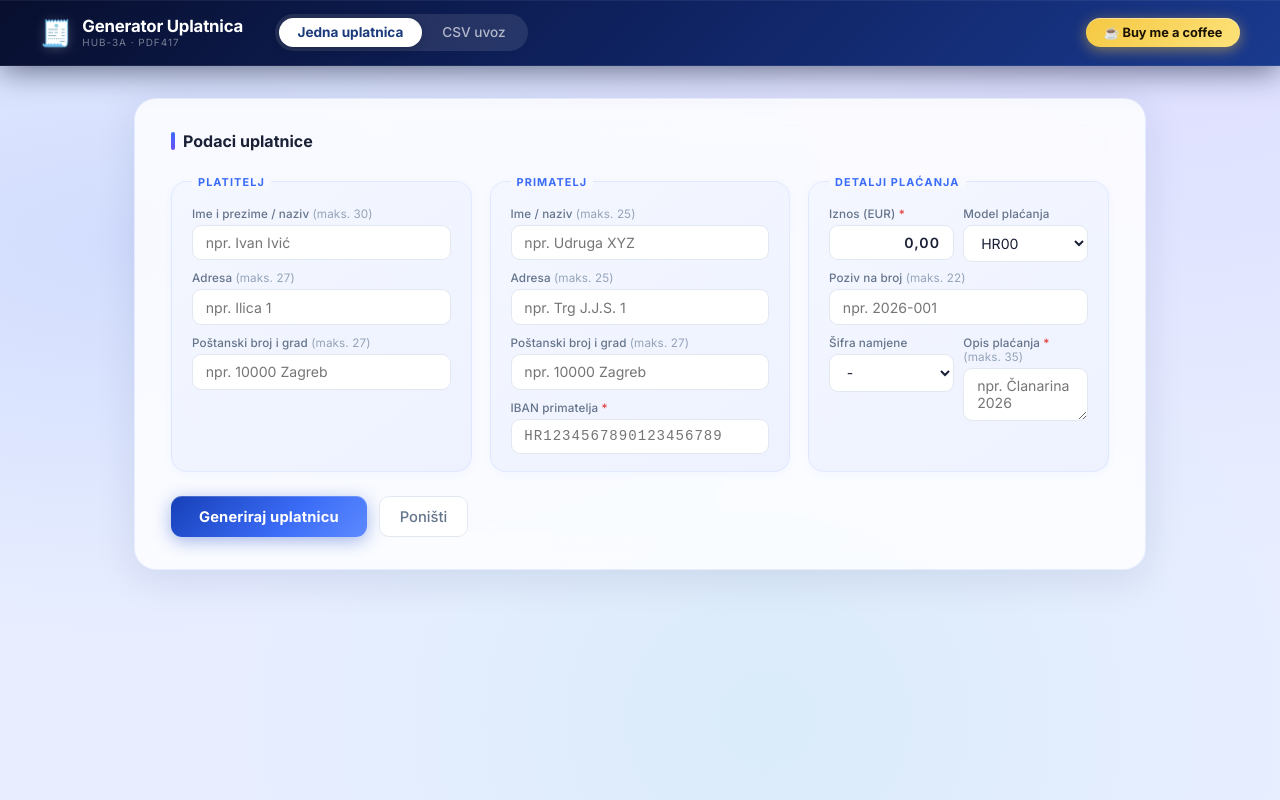
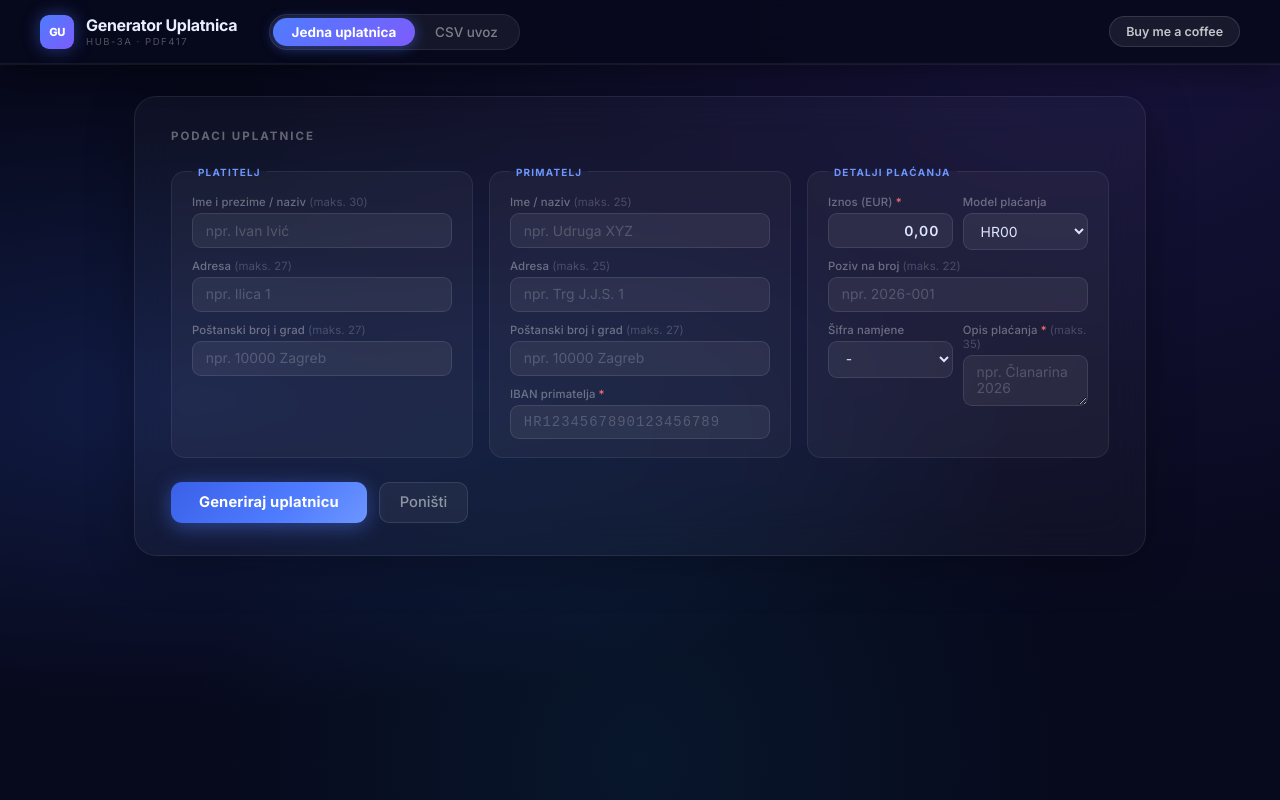
Before and after one commit to ChessSparks/GeneratorUplatnica, a Vue app: page / in a window 1280 px wide. Built offline with nearby package versions, Linux system fonts and the light colour scheme.

Commit message:
changing to the style

```diff
--- a/src/App.vue
+++ b/src/App.vue
@@ -3,10 +3,7 @@
     <div v-if="loading" class="splash">
       <div class="splash-card">
         <div class="splash-logo">
-          <div class="splash-icon">
-            <span class="splash-icon-doc">📄</span>
-            <span class="splash-icon-badge">HRK</span>
-          </div>
+          <div class="splash-mark"></div>
         </div>
         <h1 class="splash-title">Generator<br>Uplatnica</h1>
         <p class="splash-sub">HUB-3A · PDF417 barkod · CSV uvoz</p>
@@ -18,7 +15,7 @@
   <div id="app">
     <header class="app-header">
       <div class="app-brand">
-        <div class="app-brand-icon">🧾</div>
+        <div class="app-brand-mark">GU</div>
         <div class="app-brand-text">
           <span class="app-brand-title">Generator Uplatnica</span>
           <span class="app-brand-sub">HUB-3A · PDF417</span>
@@ -41,7 +38,7 @@
         </button>
       </nav>
       <a class="bmc-btn" href="https://buymeacoffee.com/sparkschess" target="_blank" rel="noopener">
-        ☕ Buy me a coffee
+        Buy me a coffee
       </a>
     </header>
 
@@ -52,7 +49,7 @@
         <template v-if="singleSlip">
           <div class="preview-bar">
             <span class="preview-label">Pregled uplatnice</span>
-            <button class="btn-print" @click="printSlips">🖨 Ispiši / Spremi PDF</button>
+            <button class="btn-print" @click="printSlips">Ispiši / Spremi PDF</button>
           </div>
           <div class="print-area">
             <PaymentSlip :userData="singleSlip" @barcode-generated="onBarcodeGenerated" />
@@ -66,7 +63,7 @@
         <template v-if="csvSlips.length > 0">
           <div class="preview-bar">
             <span class="preview-label">{{ csvSlips.length }} uplatnica(e) učitano</span>
-            <button class="btn-print" @click="printSlips">🖨 Ispiši sve / Spremi PDF</button>
+            <button class="btn-print" @click="printSlips">Ispiši sve / Spremi PDF</button>
           </div>
           <div class="print-area">
             <PaymentSlip
@@ -135,13 +132,13 @@ export default {
 
 body {
   font-family: 'Inter', Arial, sans-serif;
-  background: #e8eeff;
+  background: #07091c;
   background-image:
-    radial-gradient(ellipse at 10% 30%, rgba(59, 108, 247, 0.13) 0%, transparent 50%),
-    radial-gradient(ellipse at 90% 0%,  rgba(120, 80, 255, 0.10) 0%, transparent 50%),
-    radial-gradient(ellipse at 60% 90%, rgba(30, 200, 180, 0.07) 0%, transparent 50%);
+    radial-gradient(ellipse at 15% 50%, rgba(63, 114, 255, 0.18) 0%, transparent 55%),
+    radial-gradient(ellipse at 85% 5%,  rgba(120, 80, 255, 0.14) 0%, transparent 55%),
+    radial-gradient(ellipse at 50% 95%, rgba(20, 180, 220, 0.08) 0%, transparent 50%);
   min-height: 100vh;
-  color: #1a2035;
+  color: #dde6ff;
   -webkit-font-smoothing: antialiased;
 }
 
@@ -151,7 +148,7 @@ body {
 .splash {
   position: fixed;
   inset: 0;
-  background: linear-gradient(145deg, #080e2a 0%, #0d1f50 50%, #0a1530 100%);
+  background: #07091c;
   display: flex;
   align-items: center;
   justify-content: center;
@@ -159,54 +156,62 @@ body {
 }
 
 .splash-card { text-align: center; color: white; user-select: none; }
-.splash-logo { margin-bottom: 1.5rem; }
+.splash-logo { margin-bottom: 2rem; }
 
-.splash-icon {
+.splash-mark {
+  width: 52px;
+  height: 64px;
+  background: linear-gradient(145deg, #4f7cff 0%, #7c5cfc 100%);
+  border-radius: 10px 10px 10px 10px;
+  margin: 0 auto;
   position: relative;
-  display: inline-block;
-  font-size: 5.5rem;
-  line-height: 1;
-  filter: drop-shadow(0 8px 24px rgba(59,108,247,0.5));
+  box-shadow: 0 0 40px rgba(79,124,255,0.5), 0 0 80px rgba(124,92,252,0.25);
 }
 
-.splash-icon-badge {
+.splash-mark::before {
+  content: '';
   position: absolute;
-  bottom: 8px;
-  right: -16px;
-  background: linear-gradient(135deg, #f0c040, #f5d060);
-  color: #1a1a1a;
-  font-size: 0.6rem;
-  font-weight: 900;
-  padding: 3px 6px;
-  border-radius: 5px;
-  letter-spacing: 0.5px;
-  box-shadow: 0 2px 8px rgba(240,192,64,0.5);
+  top: 0; right: 0;
+  width: 16px; height: 16px;
+  background: #07091c;
+  clip-path: polygon(100% 0, 0 0, 100% 100%);
+  border-radius: 0 10px 0 0;
+}
+
+.splash-mark::after {
+  content: '';
+  position: absolute;
+  bottom: 14px; left: 10px; right: 10px;
+  height: 2px;
+  background: rgba(255,255,255,0.5);
+  border-radius: 2px;
+  box-shadow: 0 -8px 0 rgba(255,255,255,0.35), 0 -16px 0 rgba(255,255,255,0.2);
 }
 
 .splash-title {
-  font-size: 2.4rem;
+  font-size: 2.6rem;
   font-weight: 800;
-  letter-spacing: -0.5px;
-  line-height: 1.15;
-  margin-bottom: 0.6rem;
-  background: linear-gradient(135deg, #ffffff 30%, rgba(255,255,255,0.7));
+  letter-spacing: -1px;
+  line-height: 1.1;
+  margin-bottom: 0.65rem;
+  background: linear-gradient(135deg, #fff 20%, rgba(180,200,255,0.8));
   -webkit-background-clip: text;
   -webkit-text-fill-color: transparent;
   background-clip: text;
 }
 
 .splash-sub {
-  font-size: 0.72rem;
-  color: rgba(255,255,255,0.4);
-  letter-spacing: 2px;
+  font-size: 0.68rem;
+  color: rgba(255,255,255,0.3);
+  letter-spacing: 2.5px;
   text-transform: uppercase;
-  margin-bottom: 2.25rem;
+  margin-bottom: 2.5rem;
 }
 
 .splash-bar {
-  width: 200px;
-  height: 3px;
-  background: rgba(255,255,255,0.1);
+  width: 180px;
+  height: 2px;
+  background: rgba(255,255,255,0.08);
   border-radius: 999px;
   margin: 0 auto;
   overflow: hidden;
@@ -215,7 +220,8 @@ body {
 .splash-bar-fill {
   height: 100%;
   width: 0%;
-  background: linear-gradient(90deg, #3b6cf7, #f0c040);
+  background: linear-gradient(90deg, #4f7cff, #7c5cfc, #4f7cff);
+  background-size: 200% 100%;
   border-radius: 999px;
   animation: splash-progress 2.8s ease-out forwards;
 }
@@ -226,19 +232,21 @@ body {
   100% { width: 100%; }
 }
 
-.splash-fade-leave-active { transition: opacity 0.5s ease; }
+.splash-fade-leave-active { transition: opacity 0.6s ease; }
 .splash-fade-leave-to { opacity: 0; }
 
 /* ── Header ── */
 .app-header {
-  background: linear-gradient(135deg, #080f2e 0%, #0f2260 50%, #1a3a8f 100%);
+  background: rgba(7, 9, 28, 0.88);
+  backdrop-filter: blur(24px);
+  -webkit-backdrop-filter: blur(24px);
   color: white;
-  padding: 0.9rem 2.5rem;
+  padding: 0.85rem 2.5rem;
   display: flex;
   align-items: center;
   gap: 2rem;
-  box-shadow: 0 4px 32px rgba(8, 15, 46, 0.6), 0 1px 0 rgba(255,255,255,0.06) inset;
-  border-bottom: 1px solid rgba(255,255,255,0.08);
+  box-shadow: 0 1px 0 rgba(255,255,255,0.06), 0 8px 32px rgba(0,0,0,0.4);
+  border-bottom: 1px solid rgba(255,255,255,0.06);
   position: sticky;
   top: 0;
   z-index: 100;
@@ -247,14 +255,24 @@ body {
 .app-brand {
   display: flex;
   align-items: center;
-  gap: 0.65rem;
+  gap: 0.75rem;
   flex-shrink: 0;
 }
 
-.app-brand-icon {
-  font-size: 1.6rem;
-  line-height: 1;
-  filter: drop-shadow(0 2px 6px rgba(255,255,255,0.2));
+.app-brand-mark {
+  width: 34px;
+  height: 34px;
+  background: linear-gradient(135deg, #4f7cff 0%, #7c5cfc 100%);
+  border-radius: 9px;
+  display: flex;
+  align-items: center;
+  justify-content: center;
+  font-size: 0.7rem;
+  font-weight: 900;
+  letter-spacing: -0.5px;
+  color: white;
+  box-shadow: 0 0 18px rgba(79,124,255,0.45);
+  flex-shrink: 0;
 }
 
 .app-brand-text {
@@ -264,25 +282,27 @@ body {
 }
 
 .app-brand-title {
-  font-size: 1.05rem;
+  font-size: 1rem;
   font-weight: 700;
   white-space: nowrap;
-  letter-spacing: -0.2px;
+  letter-spacing: -0.3px;
+  color: #e8eeff;
 }
 
 .app-brand-sub {
-  font-size: 0.62rem;
-  color: rgba(255,255,255,0.45);
-  letter-spacing: 1px;
+  font-size: 0.6rem;
+  color: rgba(255,255,255,0.3);
+  letter-spacing: 1.5px;
   text-transform: uppercase;
 }
 
 /* ── Tabs ── */
 .tabs {
   display: flex;
-  background: rgba(255,255,255,0.1);
+  background: rgba(255,255,255,0.06);
+  border: 1px solid rgba(255,255,255,0.08);
   border-radius: 999px;
-  padding: 4px;
+  padding: 3px;
   gap: 2px;
 }
 
@@ -290,22 +310,22 @@ body {
   padding: 0.38rem 1.15rem;
   border: none;
   background: transparent;
-  color: rgba(255,255,255,0.65);
+  color: rgba(255,255,255,0.45);
   border-radius: 999px;
   cursor: pointer;
-  font-size: 0.85rem;
+  font-size: 0.84rem;
   font-family: inherit;
   font-weight: 500;
   transition: all 0.2s;
 }
 
-.tab-btn:hover { color: white; background: rgba(255,255,255,0.12); }
+.tab-btn:hover { color: rgba(255,255,255,0.85); background: rgba(255,255,255,0.08); }
 
 .tab-btn.active {
-  background: white;
-  color: #1a3a7c;
+  background: linear-gradient(135deg, #4f7cff 0%, #7c5cfc 100%);
+  color: white;
   font-weight: 700;
-  box-shadow: 0 2px 10px rgba(0,0,0,0.18);
+  box-shadow: 0 2px 14px rgba(79,124,255,0.45);
 }
 
 /* ── BMC button ── */
@@ -313,23 +333,23 @@ body {
   margin-left: auto;
   display: inline-flex;
   align-items: center;
-  gap: 0.4rem;
-  padding: 0.45rem 1.1rem;
-  background: linear-gradient(135deg, #f5c842 0%, #fde27a 100%);
-  color: #1a1200;
+  padding: 0.42rem 1rem;
+  background: rgba(255,255,255,0.07);
+  border: 1px solid rgba(255,255,255,0.12);
+  color: rgba(255,255,255,0.75);
   border-radius: 999px;
-  font-size: 0.8rem;
-  font-weight: 700;
+  font-size: 0.78rem;
+  font-weight: 600;
   font-family: inherit;
   text-decoration: none;
   white-space: nowrap;
-  box-shadow: 0 3px 14px rgba(240,192,64,0.5), 0 1px 0 rgba(255,255,255,0.4) inset;
-  transition: transform 0.15s, box-shadow 0.15s;
+  transition: all 0.2s;
 }
 
 .bmc-btn:hover {
-  transform: translateY(-2px);
-  box-shadow: 0 6px 22px rgba(240,192,64,0.65), 0 1px 0 rgba(255,255,255,0.4) inset;
+  background: rgba(255,255,255,0.12);
+  color: white;
+  border-color: rgba(255,255,255,0.2);
 }
 
 /* ── Main layout ── */
@@ -345,19 +365,18 @@ body {
   justify-content: space-between;
   align-items: center;
   margin: 1.5rem 0 0.85rem;
-  background: rgba(255,255,255,0.75);
-  backdrop-filter: blur(12px);
-  -webkit-backdrop-filter: blur(12px);
+  background: rgba(255,255,255,0.04);
+  backdrop-filter: blur(16px);
+  -webkit-backdrop-filter: blur(16px);
   border-radius: 14px;
   padding: 0.85rem 1.25rem;
-  box-shadow: 0 4px 24px rgba(14,30,80,0.08), 0 1px 0 rgba(255,255,255,0.9) inset;
-  border: 1px solid rgba(59,108,247,0.1);
+  border: 1px solid rgba(255,255,255,0.08);
 }
 
 .preview-label {
   font-weight: 600;
-  font-size: 0.92rem;
-  color: #1a2035;
+  font-size: 0.9rem;
+  color: #c4d0ff;
   display: flex;
   align-items: center;
   gap: 0.5rem;
@@ -366,29 +385,31 @@ body {
 .preview-label::before {
   content: '';
   display: inline-block;
-  width: 8px;
-  height: 8px;
+  width: 6px;
+  height: 6px;
   border-radius: 50%;
-  background: linear-gradient(135deg, #3b6cf7, #6b4ef7);
+  background: linear-gradient(135deg, #4f7cff, #7c5cfc);
+  box-shadow: 0 0 8px rgba(79,124,255,0.8);
 }
 
 .btn-print {
-  padding: 0.55rem 1.4rem;
-  background: linear-gradient(135deg, #1740b8 0%, #3b6cf7 60%, #5d8aff 100%);
+  padding: 0.52rem 1.35rem;
+  background: linear-gradient(135deg, #3a60e8 0%, #4f7cff 60%, #6d96ff 100%);
   color: white;
   border: none;
   border-radius: 10px;
-  font-size: 0.875rem;
+  font-size: 0.855rem;
   font-family: inherit;
   font-weight: 600;
   cursor: pointer;
-  box-shadow: 0 4px 16px rgba(30,74,200,0.4), 0 1px 0 rgba(255,255,255,0.2) inset;
+  box-shadow: 0 4px 18px rgba(79,124,255,0.45);
   transition: transform 0.15s, box-shadow 0.15s;
+  letter-spacing: 0.01em;
 }
 
 .btn-print:hover {
   transform: translateY(-2px);
-  box-shadow: 0 8px 24px rgba(30,74,200,0.5), 0 1px 0 rgba(255,255,255,0.2) inset;
+  box-shadow: 0 8px 28px rgba(79,124,255,0.6);
 }
 
 .print-area {
@@ -410,7 +431,7 @@ body {
 
   .bmc-btn {
     margin-left: 0;
-    font-size: 0.73rem;
+    font-size: 0.72rem;
     padding: 0.38rem 0.75rem;
   }
 
--- a/src/components/PaymentSlip.vue
+++ b/src/components/PaymentSlip.vue
@@ -258,7 +258,7 @@ export default {
   position: absolute;
   background: transparent;
   top: 194px;
-  left: 237px;
+  left: 378px;
   height: 25px;
   border: 0 solid;
   font-size: 12px;
--- a/src/components/SlipForm.vue
+++ b/src/components/SlipForm.vue
@@ -341,105 +341,94 @@ export default {
 
 <style scoped>
 .slip-form {
-  background: rgba(255,255,255,0.82);
-  backdrop-filter: blur(16px);
-  -webkit-backdrop-filter: blur(16px);
+  background: rgba(255,255,255,0.03);
+  backdrop-filter: blur(20px);
+  -webkit-backdrop-filter: blur(20px);
   border-radius: 22px;
   padding: 2rem 2.25rem;
-  box-shadow: 0 8px 40px rgba(14, 30, 80, 0.10), 0 1px 0 rgba(255,255,255,0.95) inset;
-  border: 1px solid rgba(59, 108, 247, 0.10);
+  border: 1px solid rgba(255,255,255,0.08);
+  box-shadow: 0 8px 48px rgba(0,0,0,0.3);
 }
 
 .slip-form h2 {
-  font-size: 1rem;
+  font-size: 0.72rem;
   font-weight: 700;
-  margin-bottom: 1.5rem;
-  color: #1a2035;
-  display: flex;
-  align-items: center;
-  gap: 0.5rem;
-}
-
-.slip-form h2::before {
-  content: '';
-  display: inline-block;
-  width: 4px;
-  height: 18px;
-  border-radius: 2px;
-  background: linear-gradient(180deg, #3b6cf7, #6b4ef7);
+  margin-bottom: 1.4rem;
+  color: rgba(255,255,255,0.35);
+  text-transform: uppercase;
+  letter-spacing: 2px;
 }
 
 .form-grid {
   display: grid;
   grid-template-columns: repeat(auto-fit, minmax(270px, 1fr));
-  gap: 1.1rem;
+  gap: 1rem;
 }
 
 fieldset {
   border: none;
-  border-radius: 16px;
+  border-radius: 14px;
   padding: 1.1rem 1.25rem;
-  background: linear-gradient(145deg, #f4f7ff 0%, #eef2ff 100%);
-  border: 1px solid rgba(59,108,247,0.09);
-  box-shadow: 0 2px 8px rgba(59,108,247,0.04);
+  background: rgba(255,255,255,0.04);
+  border: 1px solid rgba(255,255,255,0.07);
 }
 
 legend {
-  font-size: 0.68rem;
+  font-size: 0.62rem;
   font-weight: 700;
-  color: #3b6cf7;
+  color: #6d96ff;
   text-transform: uppercase;
-  letter-spacing: 0.1em;
+  letter-spacing: 0.12em;
   padding: 0 6px;
-  background: #f7f9ff;
-  border-radius: 4px;
 }
 
-.form-field {
-  margin-bottom: 0.7rem;
-}
-
+.form-field { margin-bottom: 0.7rem; }
 .form-field:last-child { margin-bottom: 0; }
 
 .form-field label {
   display: block;
-  font-size: 0.73rem;
+  font-size: 0.71rem;
   font-weight: 500;
-  color: #64748b;
+  color: rgba(255,255,255,0.35);
   margin-bottom: 4px;
   letter-spacing: 0.01em;
 }
 
-.opt { color: #94a3b8; font-weight: 400; }
-
-.required { color: #e53e3e; }
+.opt { color: rgba(255,255,255,0.2); font-weight: 400; }
+.required { color: #f87171; }
 
 .form-field input,
 .form-field select,
 .form-field textarea {
   width: 100%;
   padding: 0.52rem 0.8rem;
-  border: 1.5px solid #e2e8f0;
+  border: 1.5px solid rgba(255,255,255,0.1);
   border-radius: 9px;
-  font-size: 0.88rem;
+  font-size: 0.87rem;
   font-family: inherit;
-  color: #1a2035;
-  background: white;
+  color: #dde6ff;
+  background: rgba(255,255,255,0.06);
   transition: border-color 0.15s, box-shadow 0.15s;
+  color-scheme: dark;
 }
 
 .form-field input:focus,
 .form-field select:focus,
 .form-field textarea:focus {
   outline: none;
-  border-color: #3b6cf7;
-  box-shadow: 0 0 0 3px rgba(59, 108, 247, 0.12);
+  border-color: #4f7cff;
+  box-shadow: 0 0 0 3px rgba(79,124,255,0.18);
 }
 
 .form-field input.invalid,
 .form-field textarea.invalid {
-  border-color: #e53e3e;
-  box-shadow: 0 0 0 3px rgba(229, 62, 62, 0.1);
+  border-color: #f87171;
+  box-shadow: 0 0 0 3px rgba(248,113,113,0.15);
+}
+
+.form-field input::placeholder,
+.form-field textarea::placeholder {
+  color: rgba(255,255,255,0.2);
 }
 
 .iznos-input {
@@ -469,7 +458,7 @@ legend {
 
 .btn-primary {
   padding: 0.65rem 1.75rem;
-  background: linear-gradient(135deg, #1740b8 0%, #3b6cf7 60%, #5d8aff 100%);
+  background: linear-gradient(135deg, #3a60e8 0%, #4f7cff 60%, #6d96ff 100%);
   color: white;
   border: none;
   border-radius: 11px;
@@ -477,48 +466,56 @@ legend {
   font-family: inherit;
   font-weight: 700;
   cursor: pointer;
-  box-shadow: 0 4px 18px rgba(30, 74, 200, 0.4), 0 1px 0 rgba(255,255,255,0.2) inset;
+  box-shadow: 0 4px 20px rgba(79,124,255,0.45);
   transition: transform 0.15s, box-shadow 0.15s;
   letter-spacing: 0.01em;
 }
 
 .btn-primary:hover {
   transform: translateY(-2px);
-  box-shadow: 0 8px 28px rgba(30, 74, 200, 0.5), 0 1px 0 rgba(255,255,255,0.2) inset;
+  box-shadow: 0 8px 30px rgba(79,124,255,0.6);
 }
 
 .btn-primary:active { transform: translateY(0); }
 
 .btn-secondary {
   padding: 0.65rem 1.25rem;
-  background: white;
-  color: #64748b;
-  border: 1.5px solid #e2e8f0;
+  background: rgba(255,255,255,0.05);
+  color: rgba(255,255,255,0.5);
+  border: 1.5px solid rgba(255,255,255,0.1);
   border-radius: 10px;
   font-size: 0.92rem;
   font-family: inherit;
   font-weight: 500;
   cursor: pointer;
-  transition: background 0.15s, border-color 0.15s;
+  transition: all 0.15s;
 }
 
 .btn-secondary:hover {
-  background: #f7f9ff;
-  border-color: #c7d7fc;
-  color: #3b6cf7;
+  background: rgba(255,255,255,0.09);
+  border-color: rgba(255,255,255,0.18);
+  color: rgba(255,255,255,0.8);
 }
 
 .error-msg {
   margin-top: 0.6rem;
-  color: #e53e3e;
+  color: #f87171;
   font-size: 0.8rem;
   font-weight: 500;
   display: flex;
   align-items: center;
-  gap: 0.3rem;
+  gap: 0.4rem;
 }
 
-.error-msg::before { content: '⚠'; font-size: 0.85rem; }
+.error-msg::before {
+  content: '';
+  display: inline-block;
+  width: 5px; height: 5px;
+  border-radius: 50%;
+  background: #f87171;
+  box-shadow: 0 0 6px rgba(248,113,113,0.8);
+  flex-shrink: 0;
+}
 
 @media (max-width: 480px) {
   .slip-form {
@@ -531,9 +528,7 @@ legend {
     gap: 0;
   }
 
-  .form-actions {
-    flex-direction: column;
-  }
+  .form-actions { flex-direction: column; }
 
   .btn-primary,
   .btn-secondary {
```
Also changed, not shown: src/components/CsvUpload.vue (+57 -77 lines).
